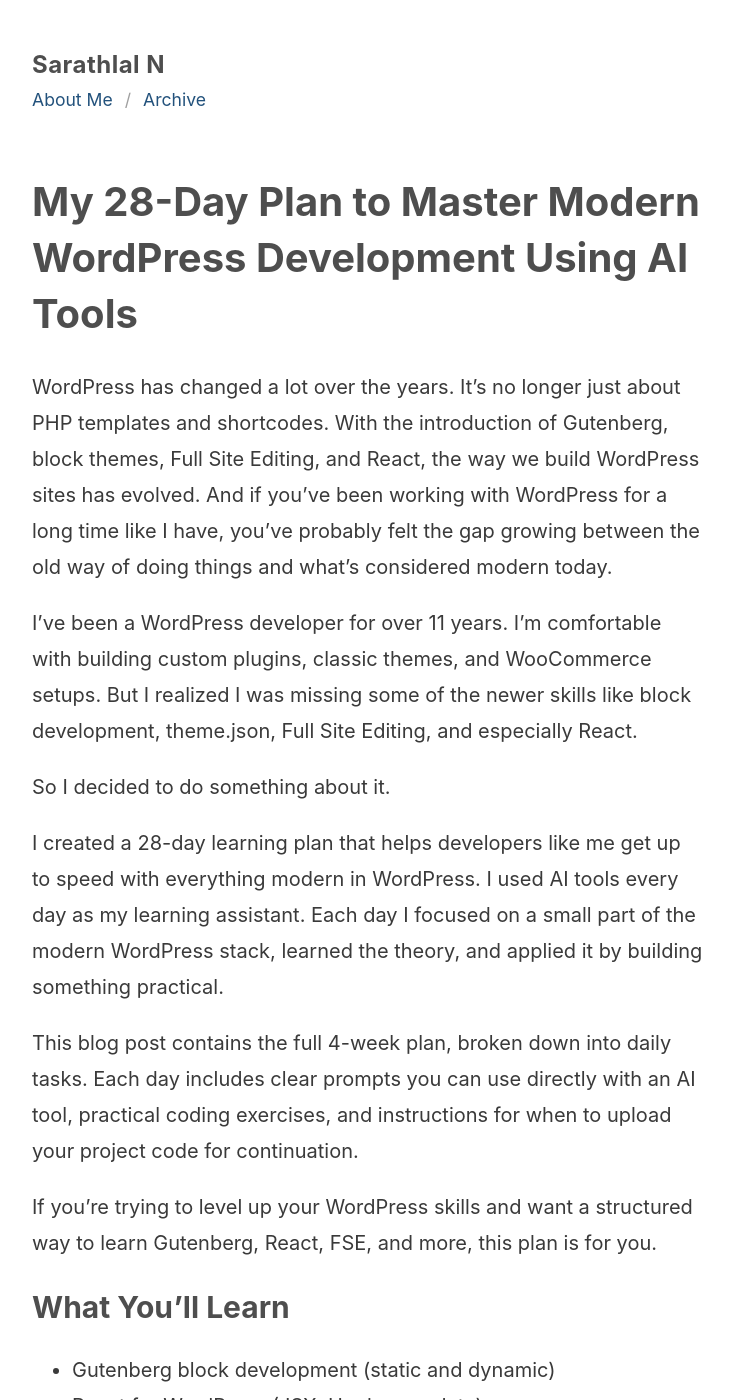
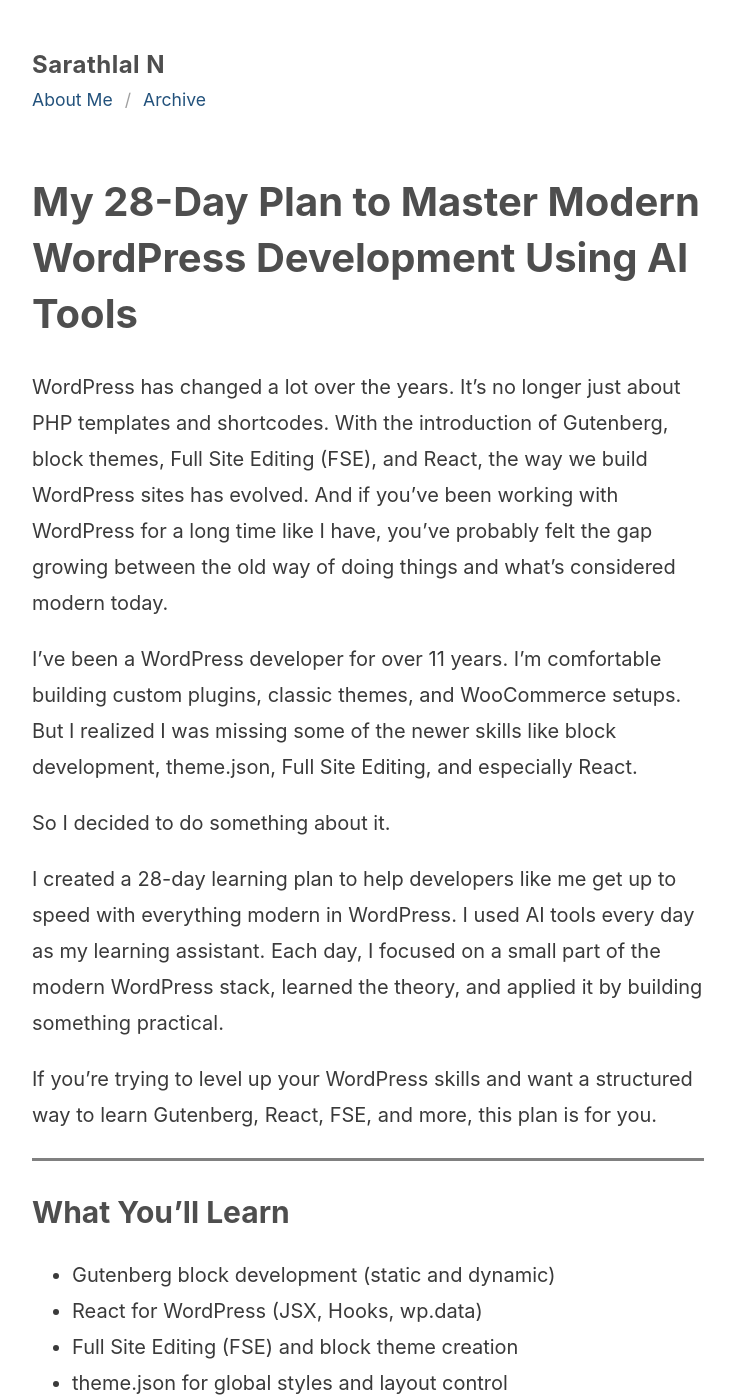
Before and after one commit to sarathlal/sarathlal.github.io, a Jekyll site: the page built from _posts/2025-4-25-wordpress-gutenberg-fse-react-course.md, in a window 1280 px wide and 1400 px high. Shown: the whole window, without its empty margins (272-1007 px from the left). Built offline with Jekyll 4.4.1, drawn with Linux system fonts in a browser that asks for light colours; some of the changed text lies outside the part shown.

Commit message:
Post update - 25-4-25

```diff
--- a/_posts/2025-4-25-wordpress-gutenberg-fse-react-course.md
+++ b/_posts/2025-4-25-wordpress-gutenberg-fse-react-course.md
@@ -10,17 +10,17 @@ tags:
   - Gutenberg
 ---
 
-WordPress has changed a lot over the years. It’s no longer just about PHP templates and shortcodes. With the introduction of Gutenberg, block themes, Full Site Editing, and React, the way we build WordPress sites has evolved. And if you’ve been working with WordPress for a long time like I have, you’ve probably felt the gap growing between the old way of doing things and what’s considered modern today.
+WordPress has changed a lot over the years. It’s no longer just about PHP templates and shortcodes. With the introduction of Gutenberg, block themes, Full Site Editing (FSE), and React, the way we build WordPress sites has evolved. And if you’ve been working with WordPress for a long time like I have, you’ve probably felt the gap growing between the old way of doing things and what’s considered modern today.
 
-I’ve been a WordPress developer for over 11 years. I’m comfortable with building custom plugins, classic themes, and WooCommerce setups. But I realized I was missing some of the newer skills like block development, theme.json, Full Site Editing, and especially React.
+I’ve been a WordPress developer for over 11 years. I’m comfortable building custom plugins, classic themes, and WooCommerce setups. But I realized I was missing some of the newer skills like block development, theme.json, Full Site Editing, and especially React.
 
 So I decided to do something about it.
 
-I created a 28-day learning plan that helps developers like me get up to speed with everything modern in WordPress. I used AI tools every day as my learning assistant. Each day I focused on a small part of the modern WordPress stack, learned the theory, and applied it by building something practical.
+I created a 28-day learning plan to help developers like me get up to speed with everything modern in WordPress. I used AI tools every day as my learning assistant. Each day, I focused on a small part of the modern WordPress stack, learned the theory, and applied it by building something practical.
 
-This blog post contains the full 4-week plan, broken down into daily tasks. Each day includes clear prompts you can use directly with an AI tool, practical coding exercises, and instructions for when to upload your project code for continuation.
+If you’re trying to level up your WordPress skills and want a structured way to learn Gutenberg, React, FSE, and more, this plan is for you.
 
-If you're trying to level up your WordPress skills and want a structured way to learn Gutenberg, React, FSE, and more, this plan is for you.
+---
 
 ## What You’ll Learn
 
```
Also changed, not shown: other parts of _posts/2025-4-25-wordpress-gutenberg-fse-react-course.md (+16 -0 lines).
